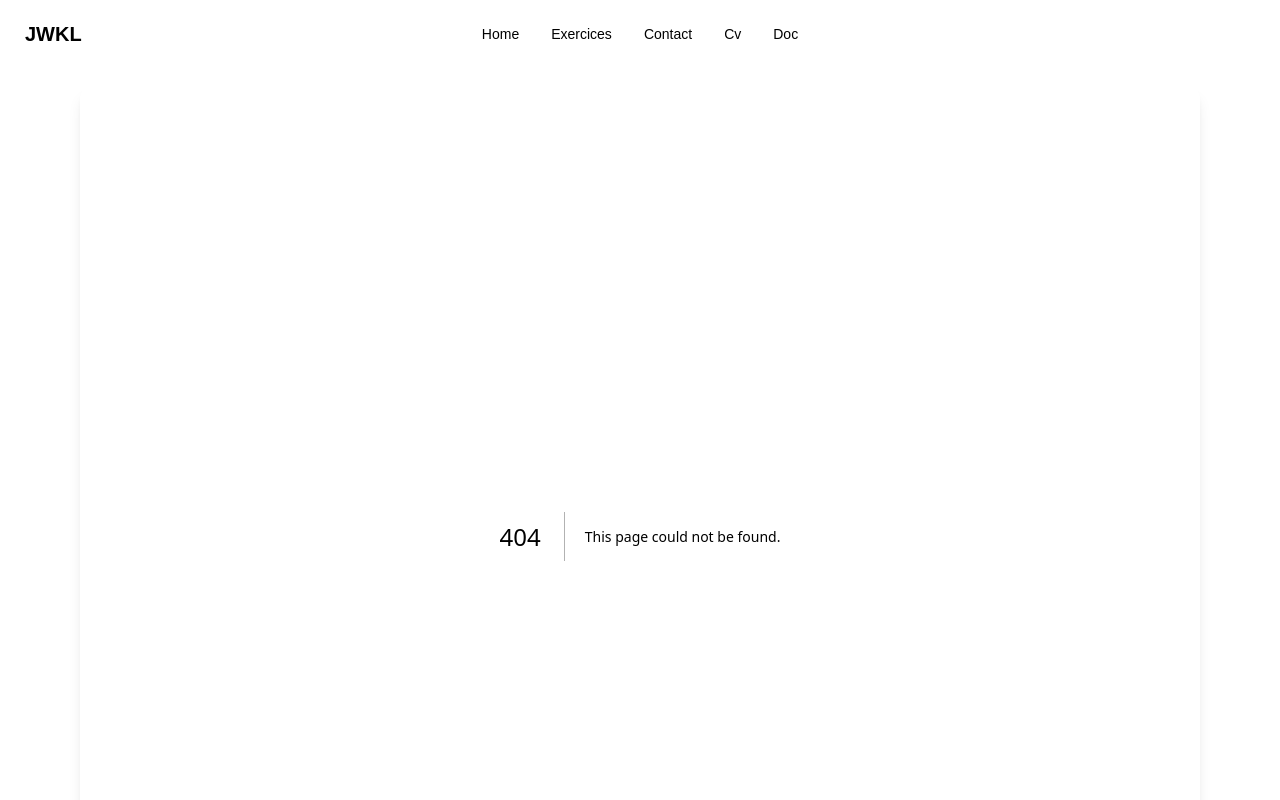
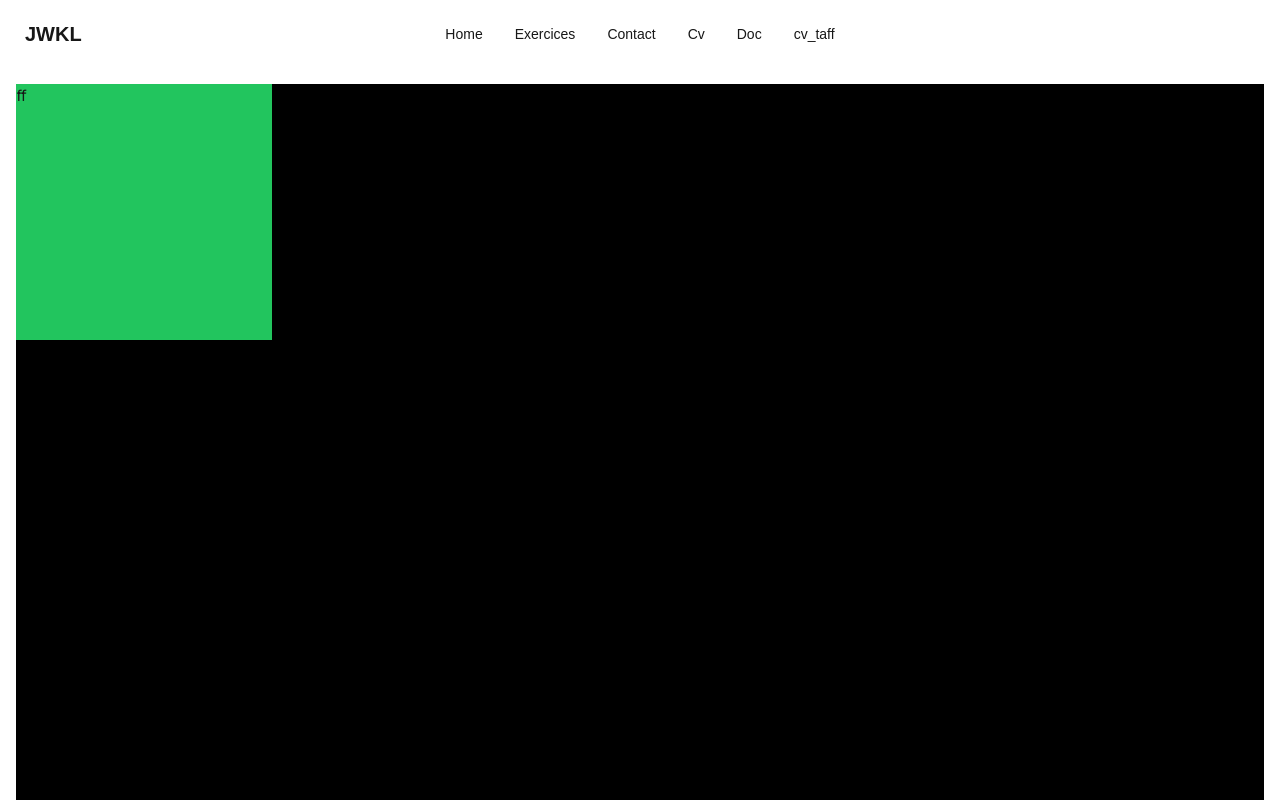
Before and after one commit to wakelamjordan/front_flask, a Next.js app: page /cv_taff in a window 1280 px wide. Before the commit this address had no page. Shown: the top 800 px of the page. Built offline with nearby package versions, Linux system fonts and the light colour scheme.

Commit message:
début création template cv

```diff
--- /dev/null
+++ b/src/app/cv_taff/page.js
@@ -0,0 +1,28 @@
+import React from "react";
+
+export default function page() {
+  return (
+    <>
+      <section className="bg-black min-h-full">
+        {/* photo */}
+        <div className="bg-green-500 h-64 w-64 ">ff</div>
+        {/* nom prenom */}
+        {/* titre du poste visé */}
+        {/* liens */}
+        {/* phrase phylosophique d'accroche */}
+      </section>
+      <section>
+        { /* points fort */}
+        { /* skills forme de roue hoverable avec description en dessous quand les parties sont hover ou clické en sm */}
+      </section>
+      <section>
+        {/* experiences */}
+        {/* education */}
+        {/* projets */}
+      </section>
+      <section>
+        {/* passions */}
+      </section>
+    </>
+  );
+}
--- a/src/app/layout.js
+++ b/src/app/layout.js
@@ -25,6 +25,7 @@ export default function RootLayout({ children }) {
     { href: "/contact", label: "Contact" },
     { href: "/cv", label: "Cv" },
     { href: "/doc", label: "Doc" },
+    { href: "/cv_taff", label: "cv_taff" },
   ];
 
   return (
@@ -33,11 +34,12 @@ export default function RootLayout({ children }) {
         className={`${geistSans.variable} ${geistMono.variable} antialiased`}
       >
         <NavBar links_list={links_list} />
-        <div className="grid grid-rows-[20px_1fr_20px] min-h-screen sm:px-20 font-[family-name:var(--font-geist-sans)]">
-          <main className="flex flex-col gap-8 row-start-2 items-center sm:items-start">
-            <div className="w-full max-w-6xl mx-auto py-12 px-6 bg-base-100 shadow-lg rounded-lg space-y-12">
-              {children}
-            </div>
+        <div className="grid grid-rows-[0px_1fr_0px] min-h-screen font-[family-name:var(--font-geist-sans)] bg-red-600">
+          <main className="bg-white row-start-2 container mx-auto p-4">
+            {/* <main className="flex flex-col gap-8 row-start-2 items-center sm:items-start"> */}
+            {/* <div className="w-full max-w-6xl mx-auto py-12 px-6 bg-base-100 shadow-lg rounded-lg space-y-12"> */}
+            {children}
+            {/* </div> */}
           </main>
         </div>
         <Footer />
--- a/src/components/NavBar.js
+++ b/src/components/NavBar.js
@@ -30,7 +30,7 @@ function NavBar({ links_list }) {
           </div>
           <ul
             tabIndex={0}
-            className="menu menu-sm dropdown-content bg-base-100 rounded-box z-[1] mt-3 w-52 p-2 shadow"
+            className="menu menu-sm dropdown-content bg-base-100 rounded-box z-[1] mt-3 w-52x p-2 shadow"
           >
             {links_elements}
           </ul>
```
Also changed, not shown: 14 other files (tests, documents, lock files or other folders).
